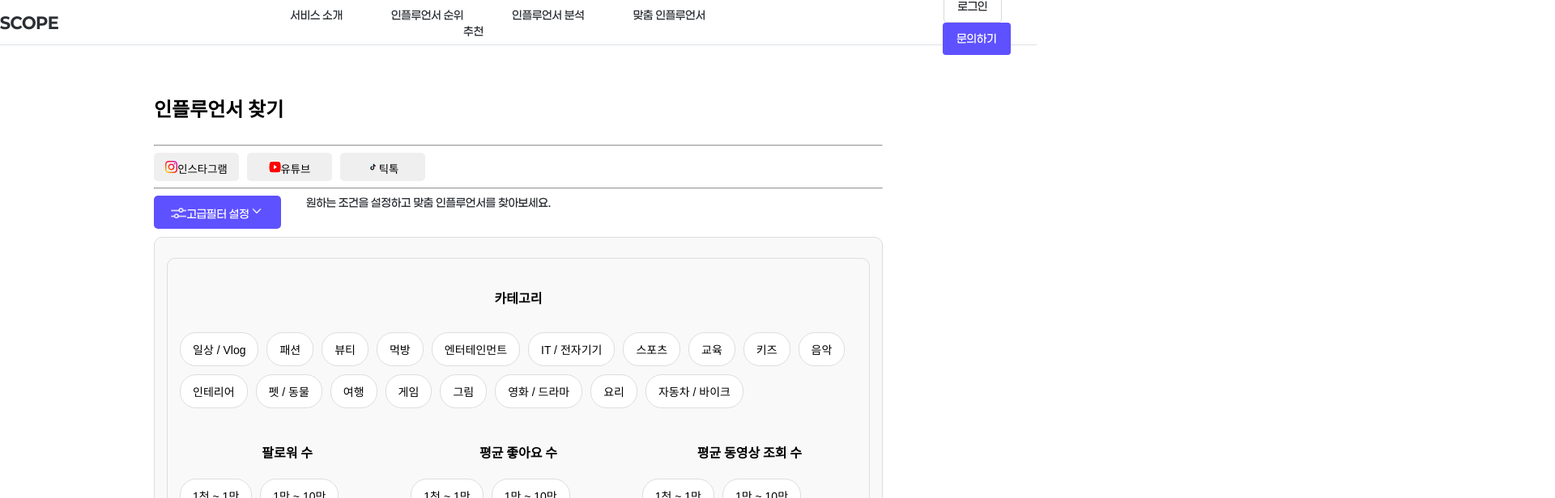
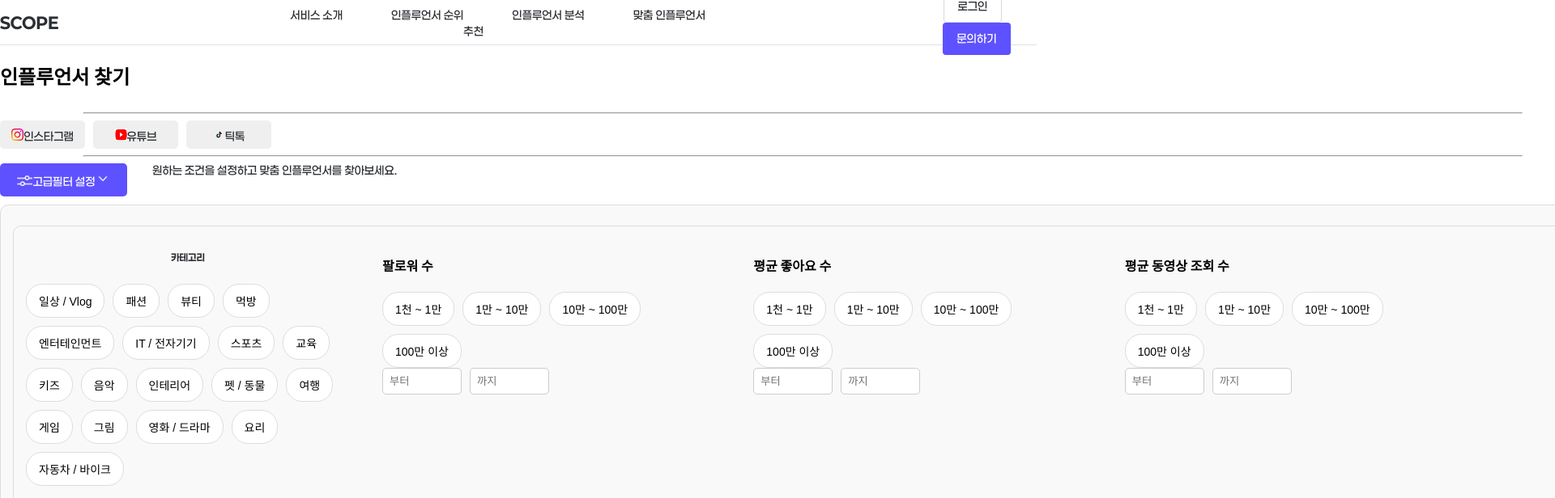
Before and after one commit to HSU-SCOPE-capstone2025/frontend, a React (Create React App) app in the folder scope-fe-capstone/: page /Analysis in a window 1280 px wide. Both pictures are taken after a click on the button "고급필터 설정". Shown: the top 616 px of the page at 81% size, 1920 px wide, since content can reach past the window. Built offline with nearby package versions, Linux system fonts and the light colour scheme.

Commit message:
분석 페이지 버튼 스타일 수정

```diff
--- a/scope-fe-capstone/src/Analysis/components/Analysis.jsx
+++ b/scope-fe-capstone/src/Analysis/components/Analysis.jsx
@@ -86,6 +86,7 @@ const Analysis = () => {
 
     return (
         <div className="container">
+            <div className="analysis-container">
             <div className="title-container">
                 <h2 className="title">인플루언서 찾기</h2>
             </div>
@@ -125,7 +126,11 @@ const Analysis = () => {
             {isFilterOpen && (
                 <div className="filter-container active">
                     <div className="tag-container">
-                        {/* 카테고리 필터 */}
+
+
+                        {/* 팔로워 수, 좋아요 수, 조회 수를 한 줄로 정렬 */}
+                        <div className="tag-group">
+                            {/* 카테고리 필터 */}
                         <div className="tag1">
                             <h4>카테고리</h4>
                             <div className="filter-category-buttons">
@@ -140,9 +145,6 @@ const Analysis = () => {
                                 ))}
                             </div>
                         </div>
-
-                        {/* 팔로워 수, 좋아요 수, 조회 수를 한 줄로 정렬 */}
-                        <div className="tag-group">
                             {/* 팔로워 수 */}
                             <div className="tag2">
                                 <h4>팔로워 수</h4>
@@ -260,6 +262,7 @@ const Analysis = () => {
             </div>
 
         </div>
+        </div>
 
 
     );
--- a/scope-fe-capstone/src/Analysis/css/analysis.css
+++ b/scope-fe-capstone/src/Analysis/css/analysis.css
@@ -1,10 +1,13 @@
 .container {
-    max-width: 900px;
-    margin: 20px auto;
-    padding: 20px;
-    text-align: center;
+
+    width:1982px;
+    height: 100%;;
 }
 
+.analysis-container{
+
+    justify-content: center;
+}
 .title-container {
     display: flex;
     justify-content: flex-start; /* 왼쪽 정렬 */
@@ -16,6 +19,10 @@
     margin-bottom: 20px;
 }
 
+hr{
+    width:1775px;
+    justify-content: start;
+}
 /* SNS 버튼 스타일 */
 .sns-container {
     display: flex;
@@ -32,12 +39,22 @@
     color: black;
     cursor: pointer;
     border-radius: 5px;
+    color: #2B2F33;
+    font-feature-settings: 'liga' off, 'clig' off;
+    font-family: Paperlogy;
+    font-size: 14px;
+    font-style: normal;
+    font-weight: 500;
+    line-height: normal;
+
 }
 
 .sns-icon {
     width: 15px;
     height: 15px;
 }
+
+
 
 /* 고급 필터 버튼 */
 .advanced-filter-settings-container {
@@ -118,9 +135,21 @@
 
 /* 카테고리 컨테이너 */
 .tag1 {
-    display: flex;
+
     flex-direction: column; /* 카테고리는 세로 정렬 */
     gap: 10px;
+    width: 400px;
+    color: #2B2F33;
+    text-align: center;
+    font-family: Paperlogy;
+    font-size: 12px;
+    font-style: normal;
+    font-weight: 400;
+    line-height: normal;
+    display: flex;
+flex-direction: column;
+justify-content: center;
+flex-shrink: 0;
 }
 
 /* 카테고리 버튼 그룹 */
@@ -128,13 +157,24 @@
     display: flex;
     flex-wrap: wrap; /* 여러 줄로 배치 */
     gap: 10px;
+justify-content: center;
+flex-shrink: 0;
+    color: #2B2F33;
+text-align: center;
+font-family: Paperlogy;
+font-size: 12px;
+font-style: normal;
+font-weight: 400;
+line-height: normal;
+
 }
 
 /* 팔로워 수, 좋아요 수, 조회 수 컨테이너 */
 .tag-group {
     display: flex;
     justify-content: space-between; /* 요소들을 가로 정렬 */
-    gap: 20px;
+    gap: 40px;
+    width:1775px;
 }
 
 /* 개별 필터 블록 (팔로워 수, 좋아요 수, 조회 수) */
@@ -155,9 +195,8 @@
 }
 
 .filter-button.selected {
-    background-color: #007bff;
+    background-color:#F0F0F0;
     color: white;
-    border-color: #0056b3;
 }
 
 /* 숫자 입력 박스 */
@@ -197,9 +236,8 @@
 }
 
 .filter-button.selected {
-    background-color: #007bff;
-    color: white;
-    border-color: #0056b3;
+    background-color: #F0F0F0;
+    color: #111;
 }
 
 /* 필터 적용 및 초기화 버튼 */
@@ -247,7 +285,7 @@
 }
 
 .influencer-table {
-    width: 100%;
+    width: 1775px;
     border-collapse: collapse;
     border: 1px solid #ddd;
 }
```
